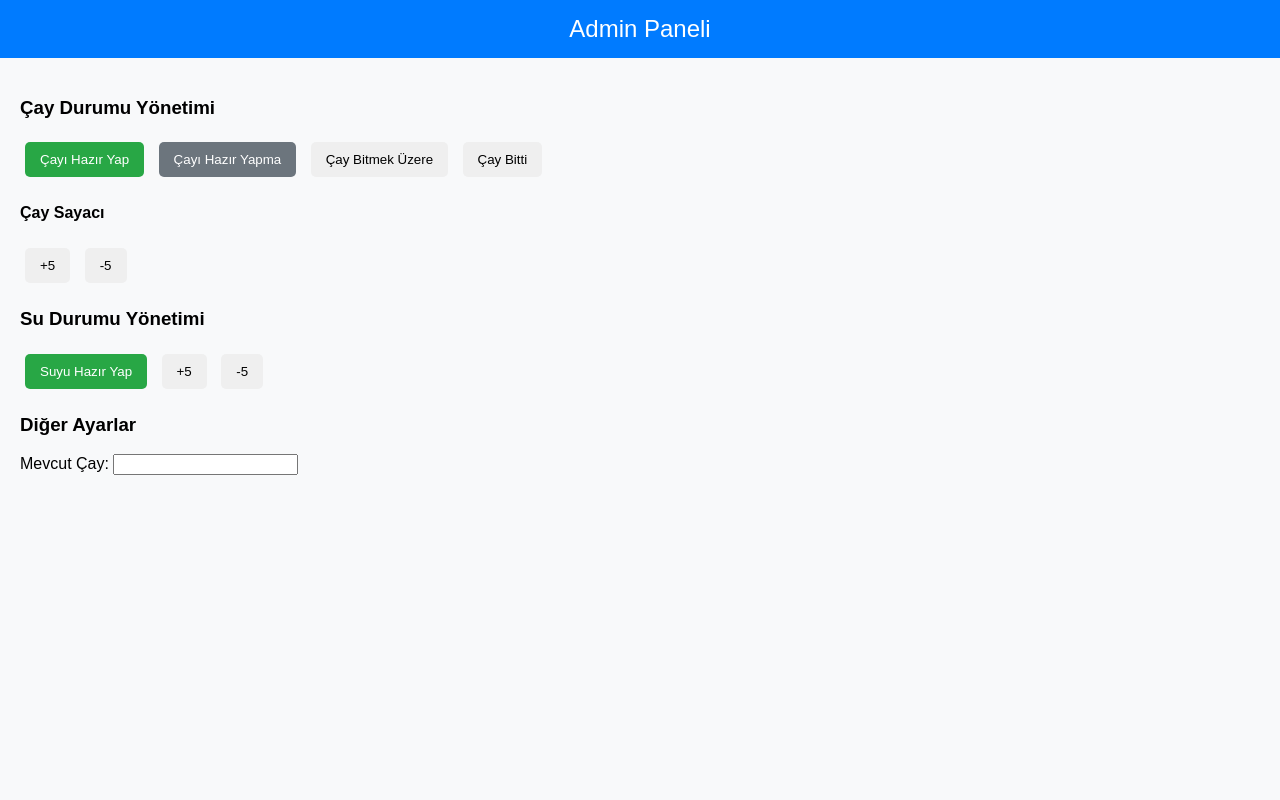
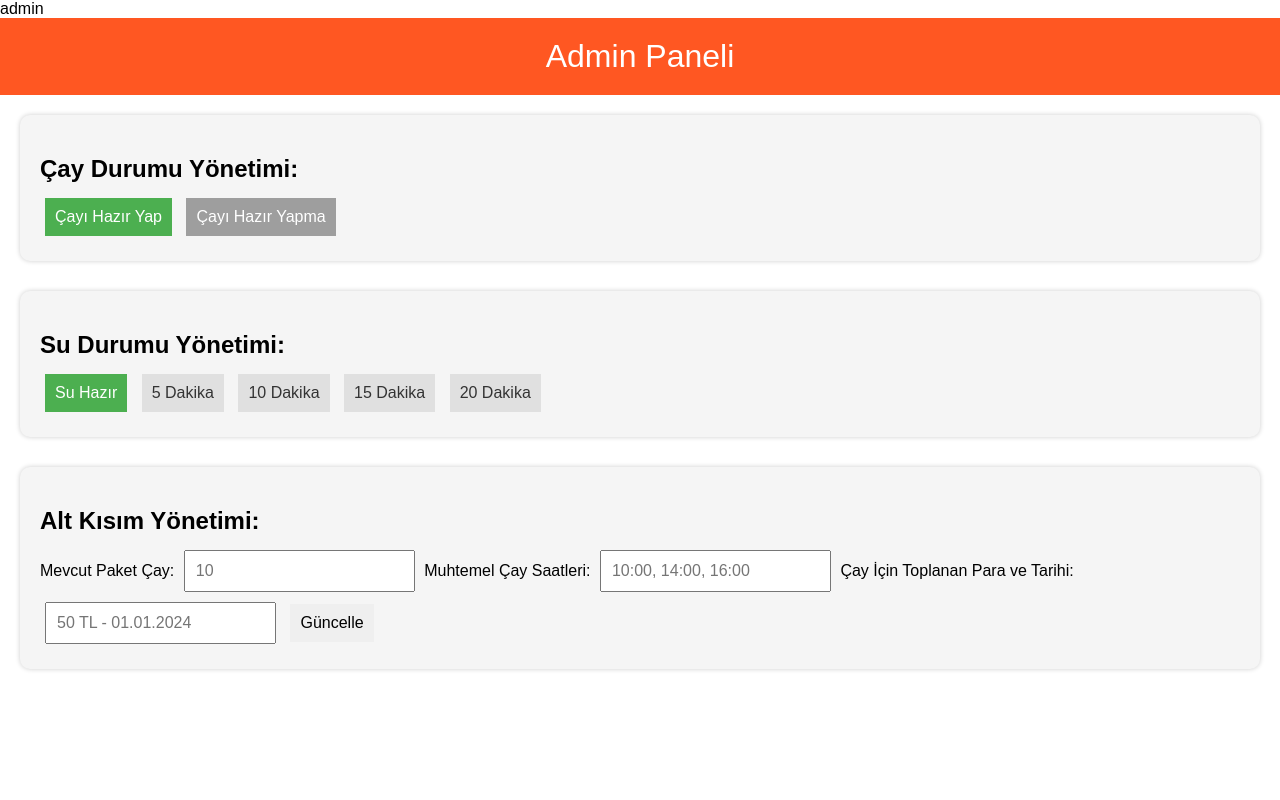
Before and after one commit to ReceproF/cay_durumu_sistemi, a Flask app: page /admin in a window 1280 px wide. Run offline with Flask 3, Linux system fonts and the light colour scheme.

Commit message:
Update admin.html

```diff
--- a/templates/admin.html
+++ b/templates/admin.html
@@ -1,5 +1,10 @@
+admin
+
+
+
+
 <!DOCTYPE html>
-<html lang="en">
+<html lang="tr">
 <head>
     <meta charset="UTF-8">
     <meta name="viewport" content="width=device-width, initial-scale=1.0">
@@ -7,37 +12,60 @@
     <style>
         body {
             font-family: Arial, sans-serif;
-            background-color: #f8f9fa;
             margin: 0;
             padding: 0;
+            box-sizing: border-box;
         }
         .header {
-            background-color: #007bff;
+            background-color: #FF5722;
             color: white;
+            padding: 20px;
             text-align: center;
-            padding: 15px 0;
-            font-size: 24px;
+            font-size: 2em;
         }
         .container {
             padding: 20px;
+            display: flex;
+            flex-direction: column;
+            gap: 30px;
         }
         .section {
-            margin-bottom: 20px;
+            background-color: #F5F5F5;
+            padding: 20px;
+            border-radius: 10px;
+            box-shadow: 0px 0px 5px rgba(0, 0, 0, 0.2);
+        }
+        h2 {
+            margin-bottom: 10px;
+            font-size: 1.5em;
         }
         button {
-            padding: 10px 15px;
+            font-size: 1em;
+            padding: 10px;
             margin: 5px;
             border: none;
-            border-radius: 5px;
             cursor: pointer;
         }
-        button.green {
-            background-color: #28a745;
+        .green-button {
+            background-color: #4CAF50;
             color: white;
         }
-        button.grey {
-            background-color: #6c757d;
+        .grey-button {
+            background-color: #9E9E9E;
             color: white;
+        }
+        .water-button {
+            background-color: #E0E0E0;
+            color: #333;
+        }
+        .water-button.active {
+            background-color: #4CAF50;
+            color: white;
+        }
+        input {
+            font-size: 1em;
+            padding: 10px;
+            margin: 5px;
         }
     </style>
 </head>
@@ -45,43 +73,59 @@
     <div class="header">Admin Paneli</div>
     <div class="container">
         <div class="section">
-            <h3>Çay Durumu Yönetimi</h3>
-            <button class="green" onclick="update('cay_durumu', 'Çay Hazır!')">Çayı Hazır Yap</button>
-            <button class="grey" onclick="update('cay_durumu', 'Çay Hazır Değil')">Çayı Hazır Yapma</button>
-            <button onclick="update('cay_durumu', 'Çay Bitmek Üzere..')">Çay Bitmek Üzere</button>
-            <button onclick="update('cay_durumu', 'Çay Bitti.')">Çay Bitti</button>
-            <div>
-                <h4>Çay Sayacı</h4>
-                <button onclick="adjustTimer('cay', 5)">+5</button>
-                <button onclick="adjustTimer('cay', -5)">-5</button>
-            </div>
+            <h2>Çay Durumu Yönetimi:</h2>
+            <button class="green-button" onclick="updateTeaStatus(true)">Çayı Hazır Yap</button>
+            <button class="grey-button" onclick="updateTeaStatus(false)">Çayı Hazır Yapma</button>
         </div>
         <div class="section">
-            <h3>Su Durumu Yönetimi</h3>
-            <button class="green" onclick="update('su_durumu', 'Su Hazır!')">Suyu Hazır Yap</button>
-            <button onclick="adjustTimer('su', 5)">+5</button>
-            <button onclick="adjustTimer('su', -5)">-5</button>
+            <h2>Su Durumu Yönetimi:</h2>
+            <button class="water-button active" onclick="updateWaterTimer(0)">Su Hazır</button>
+            <button class="water-button" onclick="updateWaterTimer(5)">5 Dakika</button>
+            <button class="water-button" onclick="updateWaterTimer(10)">10 Dakika</button>
+            <button class="water-button" onclick="updateWaterTimer(15)">15 Dakika</button>
+            <button class="water-button" onclick="updateWaterTimer(20)">20 Dakika</button>
         </div>
         <div class="section">
-            <h3>Diğer Ayarlar</h3>
-            <label>Mevcut Çay: </label>
-            <input type="text" id="mevcut_cay" onchange="update('mevcut_cay', this.value)">
+            <h2>Alt Kısım Yönetimi:</h2>
+            <label>Mevcut Paket Çay:</label>
+            <input type="number" id="tea-stock-input" placeholder="10">
+            <label>Muhtemel Çay Saatleri:</label>
+            <input type="text" id="tea-times-input" placeholder="10:00, 14:00, 16:00">
+            <label>Çay İçin Toplanan Para ve Tarihi:</label>
+            <input type="text" id="tea-money-input" placeholder="50 TL - 01.01.2024">
+            <button onclick="updateFooter()">Güncelle</button>
         </div>
     </div>
     <script>
-        function update(key, value) {
-            fetch("/update", {
-                method: "POST",
-                headers: { "Content-Type": "application/json" },
-                body: JSON.stringify({ key: key, value: value }),
+        async function updateTeaStatus(isReady) {
+            await fetch('/update-status', {
+                method: 'POST',
+                headers: { 'Content-Type': 'application/json' },
+                body: JSON.stringify({ tea_ready: isReady })
             });
+            alert("Çay durumu güncellendi!");
         }
-        function adjustTimer(type, delta) {
-            fetch("/start_timer", {
-                method: "POST",
-                headers: { "Content-Type": "application/json" },
-                body: JSON.stringify({ type: type, duration: delta }),
+
+        async function updateWaterTimer(minutes) {
+            await fetch('/update-water-status', {
+                method: 'POST',
+                headers: { 'Content-Type': 'application/json' },
+                body: JSON.stringify({ water_timer: minutes })
             });
+            alert("Su kaynama süresi güncellendi!");
+        }
+
+        async function updateFooter() {
+            const teaStock = document.getElementById('tea-stock-input').value;
+            const teaTimes = document.getElementById('tea-times-input').value;
+            const teaMoney = document.getElementById('tea-money-input').value;
+
+            await fetch('/update-footer', {
+                method: 'POST',
+                headers: { 'Content-Type': 'application/json' },
+                body: JSON.stringify({ tea_stock: teaStock, tea_times: teaTimes, tea_money: teaMoney })
+            });
+            alert("Alt kısım bilgileri güncellendi!");
         }
     </script>
 </body>
```
